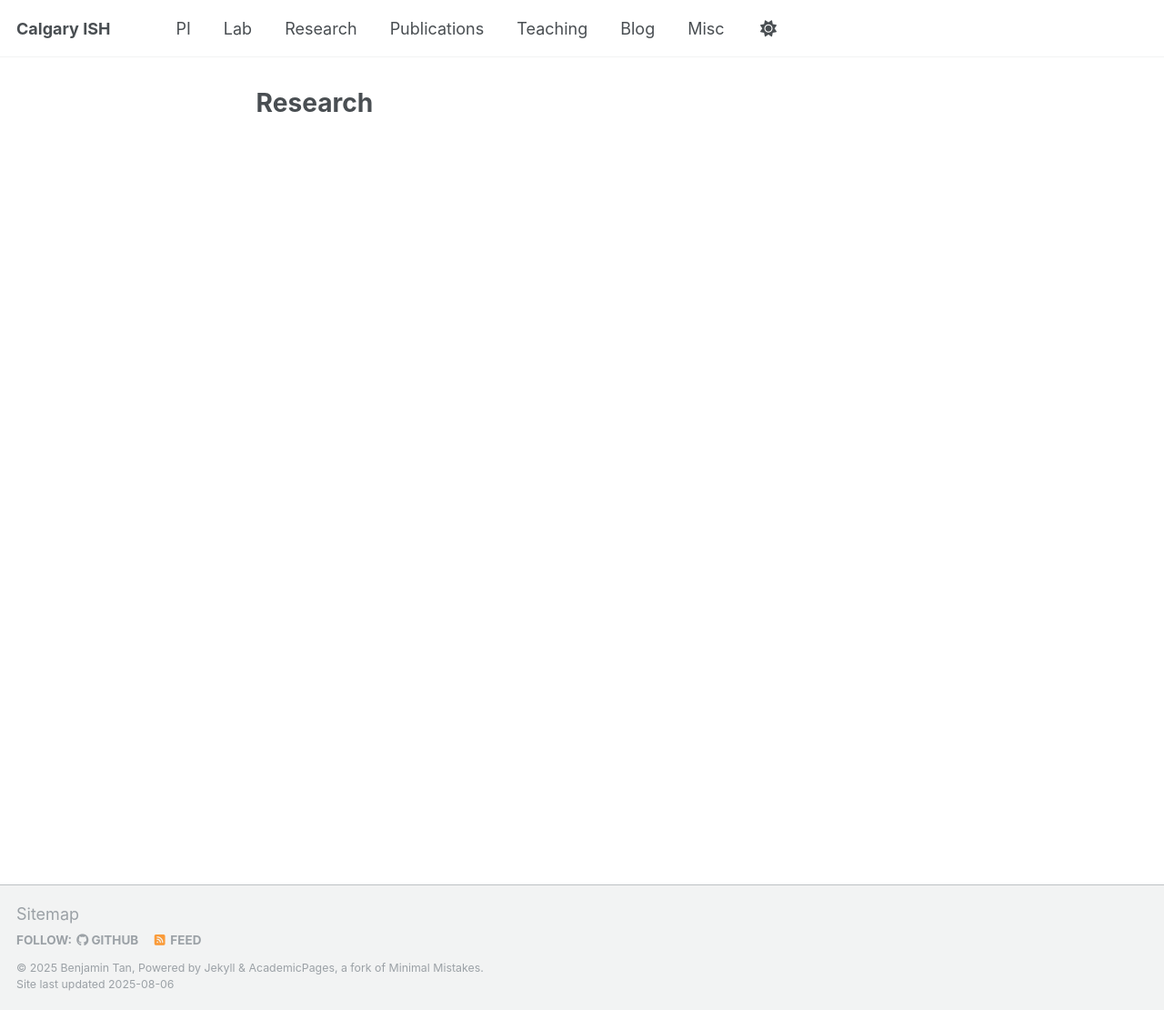
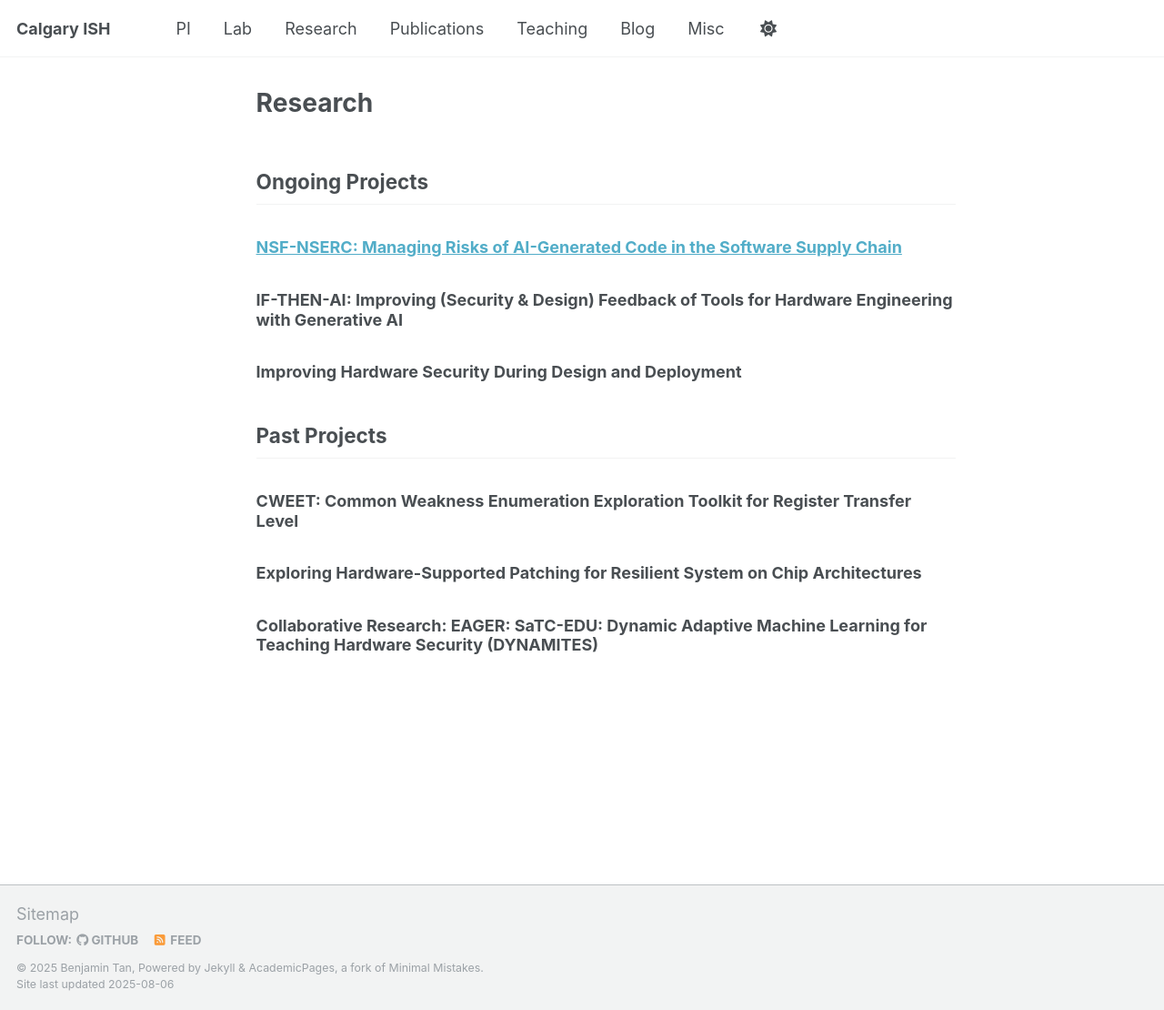
Before and after one commit to CalgaryISH/CalgaryISH.github.io, a Jekyll site: the page built from _pages/research.md, in a window 1280 px wide and 1110 px high. Shown: the whole window at 91% size. Built offline with Jekyll 4.4.1, drawn with Linux system fonts in a browser that asks for light colours; a script that is not in the unit is left out.

Commit message:
adding a few project titles

```diff
--- a/_pages/research.md
+++ b/_pages/research.md
@@ -6,3 +6,21 @@ redirect_from:
   - /research-page/
   - research-page.html
 ---
+
+## Ongoing Projects
+### [NSF-NSERC: Managing Risks of AI-Generated Code in the Software Supply Chain](https://sites.google.com/nyu.edu/nsf2341206/)
+
+
+### IF-THEN-AI: Improving (Security & Design) Feedback of Tools for Hardware Engineering with Generative AI
+
+
+### Improving Hardware Security During Design and Deployment
+
+
+
+## Past Projects
+### CWEET: Common Weakness Enumeration Exploration Toolkit for Register Transfer Level
+
+### Exploring Hardware-Supported Patching for Resilient System on Chip Architectures
+
+### Collaborative Research: EAGER: SaTC-EDU: Dynamic Adaptive Machine Learning for Teaching Hardware Security (DYNAMITES)
```
